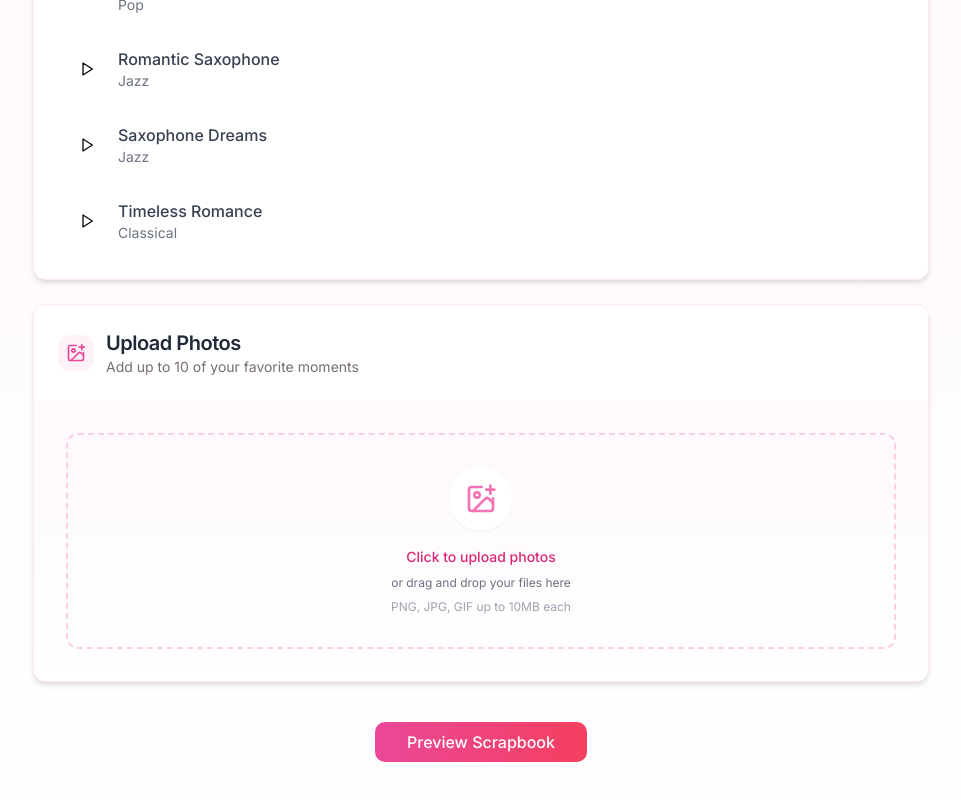
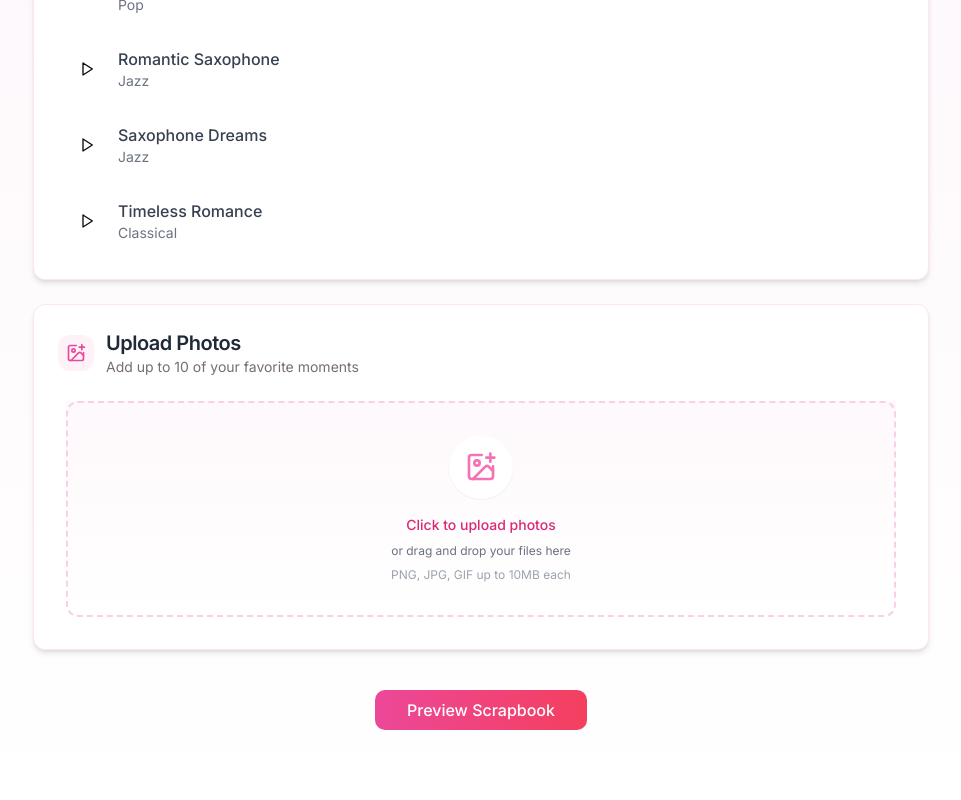
Before and after one commit to elijahmuraoka/couples-scrapbook, a Next.js app: page /create in a window 1280 px wide. Shown: the part 951-1751 px from the top of the page, without its empty margins (159-1120 px from the left). Built offline with nearby package versions, Linux system fonts and the light colour scheme.

Commit message:
feat: modify photo upload section design

```diff
--- a/src/app/create/components/photo-upload.tsx
+++ b/src/app/create/components/photo-upload.tsx
@@ -126,12 +126,11 @@ export function PhotoUpload({
                     </div>
                 </div>
             </CardHeader>
-            <CardContent className="p-0">
+            <CardContent className="p-8 pt-0">
                 <label
                     htmlFor="file-upload"
-                    className="group relative block cursor-pointer"
+                    className="group relative block cursor-pointer transition-all duration-200 bg-gradient-to-b from-pink-50/50 hover:from-pink-100/50"
                 >
-                    <div className="p-8 transition-all duration-200 bg-gradient-to-b from-pink-50/50 hover:from-pink-100/50">
                     <div className="border-2 border-dashed border-pink-200 rounded-lg p-8 transition-colors group-hover:border-pink-400">
                         <div className="text-center">
                             <div className="mx-auto h-16 w-16 text-pink-400 bg-white rounded-full flex items-center justify-center shadow-sm">
@@ -150,7 +149,6 @@ export function PhotoUpload({
                             </div>
                         </div>
                     </div>
-                    </div>
                     <input
                         id="file-upload"
                         name="file-upload"
```
Lines whose indentation alone changed are shown as unchanged.
